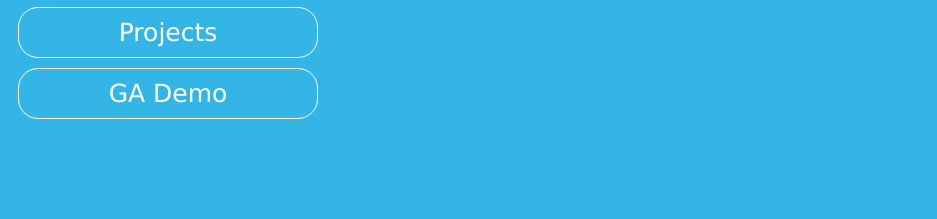
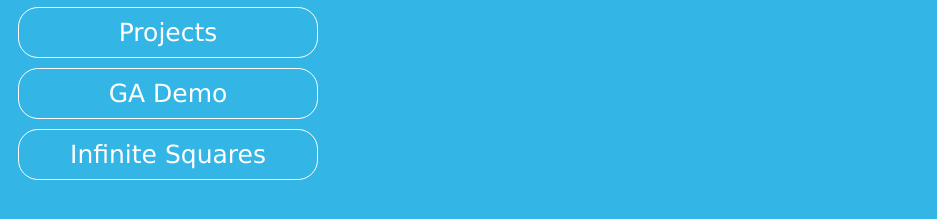
Before and after one commit to AbbasAli47/AbbasAli47.github.io, a plain HTML site: page index.html in a window 1280 px wide. Shown: the part 319-538 px from the top of the page, without its empty margins (0-937 px from the left). Drawn offline with Linux system fonts and the light colour scheme.

Commit message:
Update index.html

```diff
--- a/index.html
+++ b/index.html
@@ -16,10 +16,14 @@
             <li>Education</li>
             <li>Skills</li>
             <li>Projects</li>
-            <li onclick="myFunction()">GA Demo</li>
+            <li onclick="myFunction(0)">GA Demo</li>
+            <li onclick="myFunction(1)">Infinite Squares</li>
             <script>
-            function myFunction() {
-            window.open("https://abbasali47.github.io/GA_Demo/GA_Demo.html","_self")
+            function myFunction(i) {
+              if(i==0)
+                window.open("https://abbasali47.github.io/GA_Demo/GA_Demo.html","_self")
+              if(i==0)
+                window.open("https://abbasali47.github.io/squares.html","_self")
             }
             </script>
           </ul>
```
